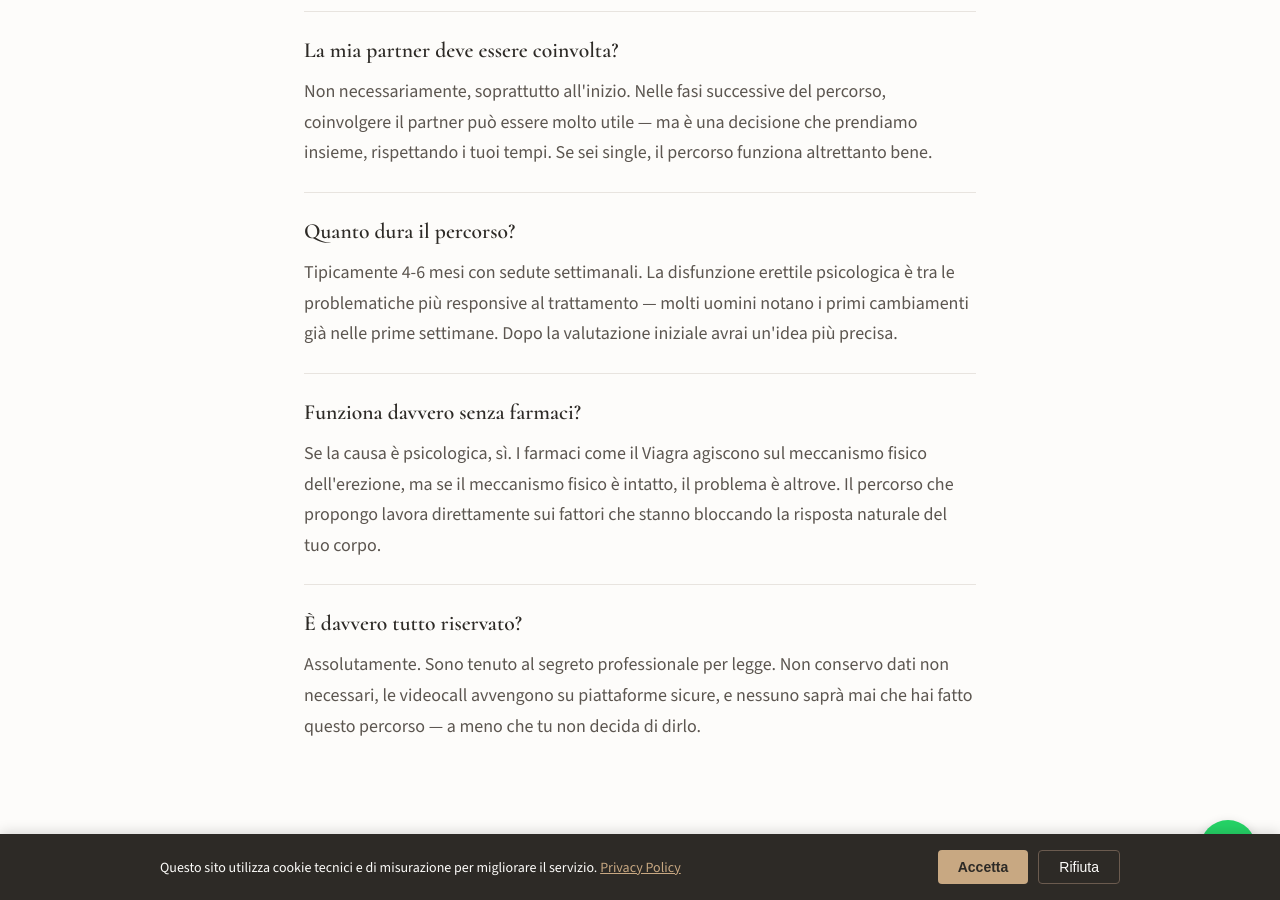
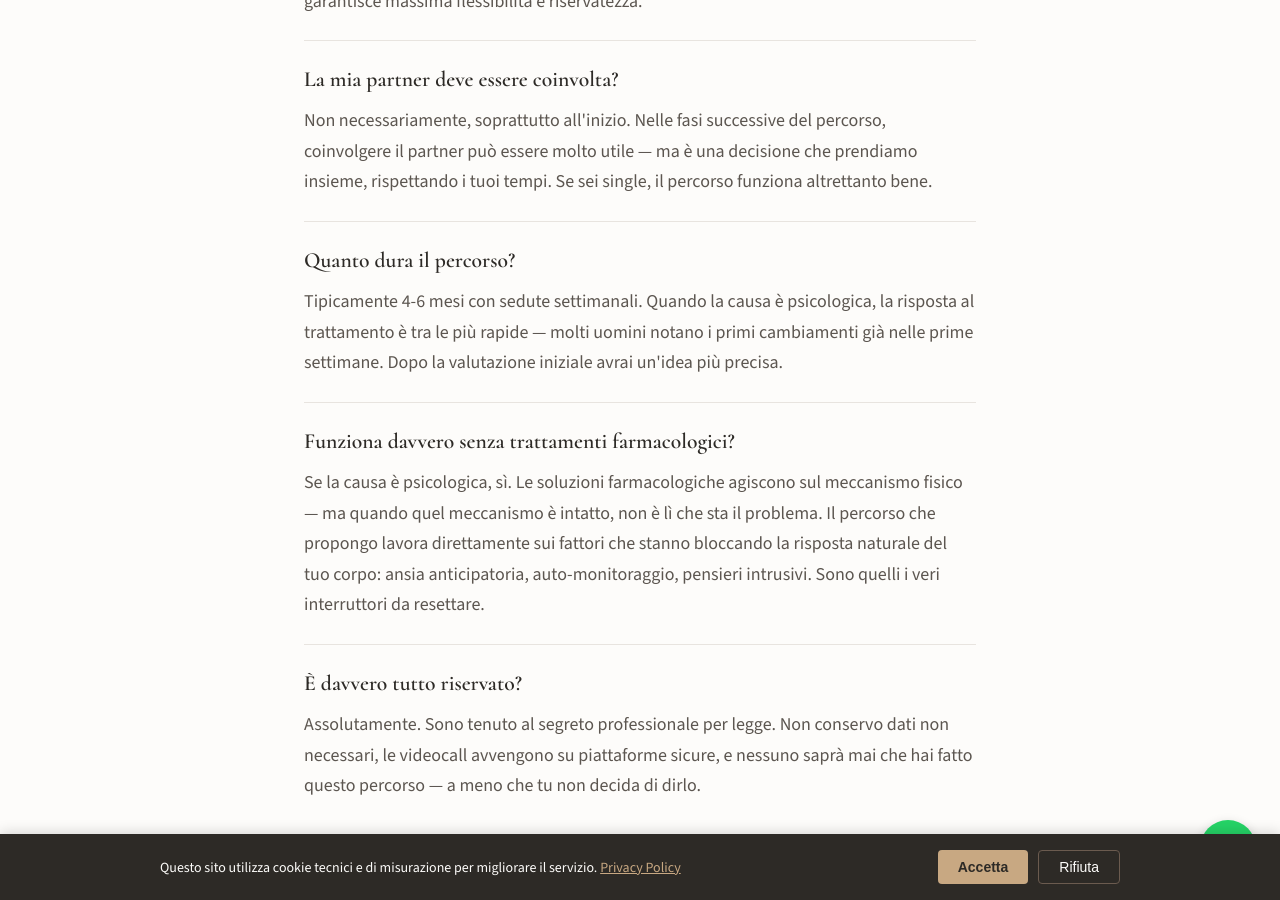
Before and after one commit to IvanPsy/equilibrio-site, a Jekyll site: the page built from disfunzione-erettile-psicologica/index.html, in a window 1280 px wide and 900 px high, scrolled down 6949 px. Built offline with Jekyll 4.4.1, drawn with Linux system fonts in a browser that asks for light colours; some of the changed text lies outside the part shown.

Commit message:
Update index.html

```diff
--- a/disfunzione-erettile-psicologica/index.html
+++ b/disfunzione-erettile-psicologica/index.html
@@ -1,7 +1,7 @@
 ---
 layout: default
-title: "Disfunzione Erettile Psicologica"
-description: "Disfunzione erettile psicologica: valutazione diagnostica completa con psicoterapeuta specializzato. Identifichiamo le cause reali — ansia da prestazione, stress, abitudini digitali. Percorso online, riservato, basato su evidenze scientifiche."
+title: "Problemi di Erezione Psicologici | Causa Reale, Soluzione Concreta"
+description: "Esami ok ma il problema c'è? Quando la causa è psicologica serve un percorso mirato. Valutazione diagnostica con psicoterapeuta specializzato. Online, riservato, basato su evidenze scientifiche."
 canonical: "https://equilibrio.ivanferrero.it/disfunzione-erettile-psicologica/"
 whatsapp_float: true
 ---
@@ -29,7 +29,7 @@
 <section class="mechanism">
     <div class="container">
         <h2>Cosa sta succedendo davvero</h2>
-        <p>La disfunzione erettile psicologica funziona come un circolo che si autoalimenta. Non serve un problema "grave" per innescarla — basta un singolo episodio negativo nel momento sbagliato.</p>
+        <p>Quando il problema è psicologico, funziona come un circolo che si autoalimenta. Non serve un trauma "grave" per innescarlo — basta un singolo episodio negativo nel momento sbagliato.</p>
 
         <div class="cycle-visual">
             <span class="cycle-step">Un episodio in cui "non ha funzionato"</span>
@@ -56,7 +56,7 @@
     <div class="container">
         <h2>Una valutazione che cerca le cause reali</h2>
         <div class="assessment-intro">
-            <p>Il problema con "disfunzione erettile psicologica" è che è un contenitore enorme. L'ansia da prestazione è una causa. Ma non è l'unica. E trattare la causa sbagliata significa perdere tempo — e fiducia.</p>
+            <p>Il problema con l'etichetta "è tutto psicologico" è che è un contenitore enorme. L'ansia da prestazione è una causa. Ma non è l'unica. E trattare la causa sbagliata significa perdere tempo — e fiducia.</p>
             <p>Quello che offro è un <strong>sistema diagnostico completo</strong> che non si ferma alla superficie. Utilizzo strumenti psicometrici validati dalla ricerca scientifica internazionale per identificare con precisione cosa sta mantenendo il problema.</p>
         </div>
 
@@ -67,7 +67,7 @@
             </div>
             <div class="pillar">
                 <h3 class="pillar-title">Stato emotivo</h3>
-                <p class="pillar-text">Ansia, umore, stress. A volte la DE è il sintomo visibile di qualcosa di più ampio. A volte è il contrario — la DE genera ansia e abbassamento dell'umore.</p>
+                <p class="pillar-text">Ansia, umore, stress. A volte il problema erettile è il sintomo visibile di qualcosa di più ampio. A volte è il contrario — il blocco genera ansia e abbassamento dell'umore, creando un circolo vizioso.</p>
             </div>
             <div class="pillar">
                 <h3 class="pillar-title">Fattori comportamentali</h3>
@@ -159,12 +159,12 @@
 
         <div class="faq-item">
             <h3 class="faq-question">Quanto dura il percorso?</h3>
-            <p class="faq-answer">Tipicamente 4-6 mesi con sedute settimanali. La disfunzione erettile psicologica è tra le problematiche più responsive al trattamento — molti uomini notano i primi cambiamenti già nelle prime settimane. Dopo la valutazione iniziale avrai un'idea più precisa.</p>
+            <p class="faq-answer">Tipicamente 4-6 mesi con sedute settimanali. Quando la causa è psicologica, la risposta al trattamento è tra le più rapide — molti uomini notano i primi cambiamenti già nelle prime settimane. Dopo la valutazione iniziale avrai un'idea più precisa.</p>
         </div>
 
         <div class="faq-item">
-            <h3 class="faq-question">Funziona davvero senza farmaci?</h3>
-            <p class="faq-answer">Se la causa è psicologica, sì. I farmaci come il Viagra agiscono sul meccanismo fisico dell'erezione, ma se il meccanismo fisico è intatto, il problema è altrove. Il percorso che propongo lavora direttamente sui fattori che stanno bloccando la risposta naturale del tuo corpo.</p>
+            <h3 class="faq-question">Funziona davvero senza trattamenti farmacologici?</h3>
+            <p class="faq-answer">Se la causa è psicologica, sì. Le soluzioni farmacologiche agiscono sul meccanismo fisico — ma quando quel meccanismo è intatto, non è lì che sta il problema. Il percorso che propongo lavora direttamente sui fattori che stanno bloccando la risposta naturale del tuo corpo: ansia anticipatoria, auto-monitoraggio, pensieri intrusivi. Sono quelli i veri interruttori da resettare.</p>
         </div>
 
         <div class="faq-item">
```
